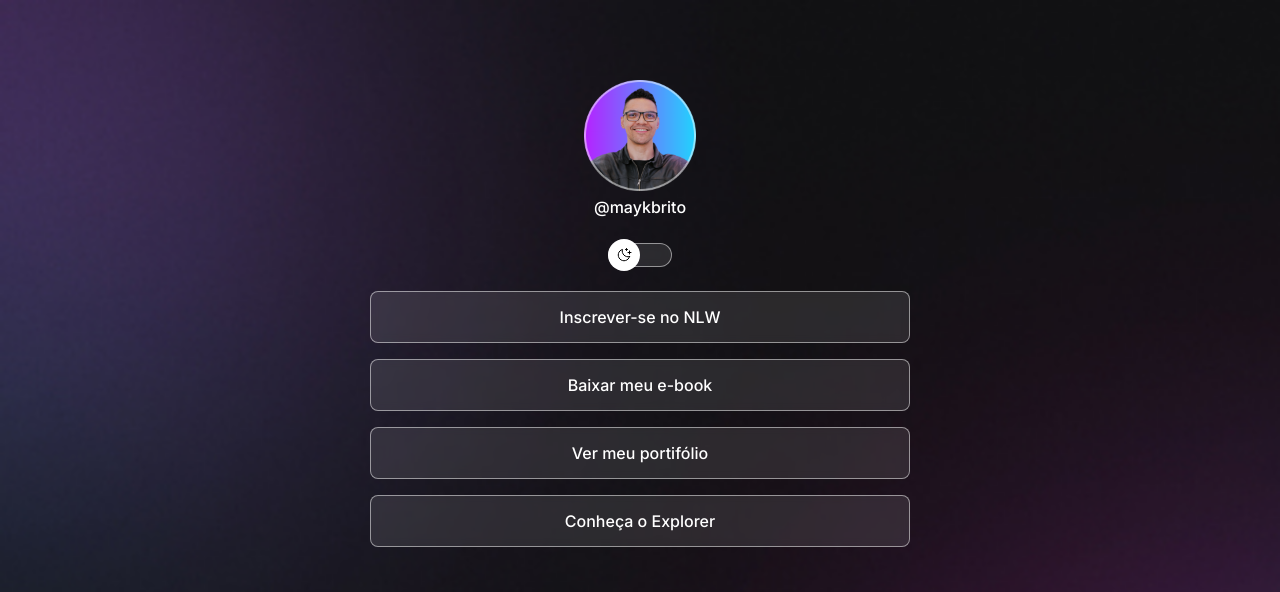
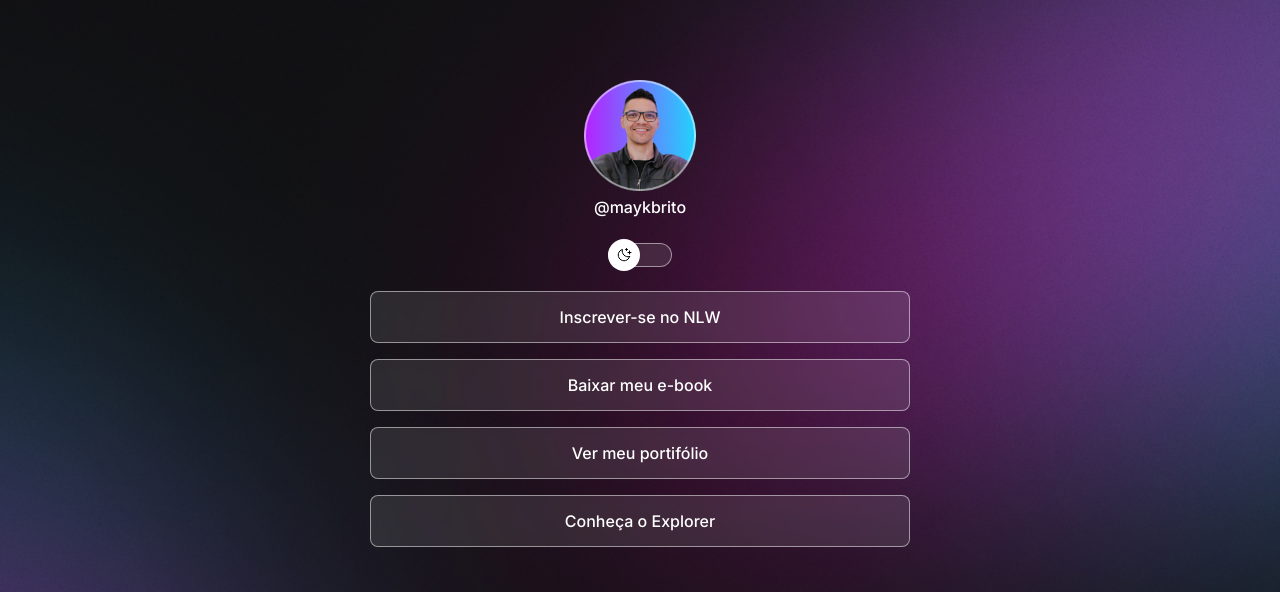
Before and after one commit to Juvenasso/discoveryRocket, a plain HTML site: page index.html in a window 1280 px wide. Shown: the top 592 px of the page. Drawn offline with nearby package versions, Linux system fonts and the light colour scheme.

Commit message:
chage background based on media queries

```diff
--- a/style.css
+++ b/style.css
@@ -37,6 +37,7 @@ body {
   */
   /* Shorthand background */
   background: var(--bg-url) no-repeat top center/cover;
+  height: 100vh;
 }
 
 body * {
@@ -167,3 +168,13 @@ footer {
   padding: 24px 0;
   text-align: center;
 }
+
+/* media query */
+@media (min-width: 700px) {
+  :root {
+    --bg-url: url(./assets/bg-desktop.jpg);
+  }
+  .light {
+    --bg-url: url(./assets/bg-desktop-light.jpg;);
+  }
+}
```
